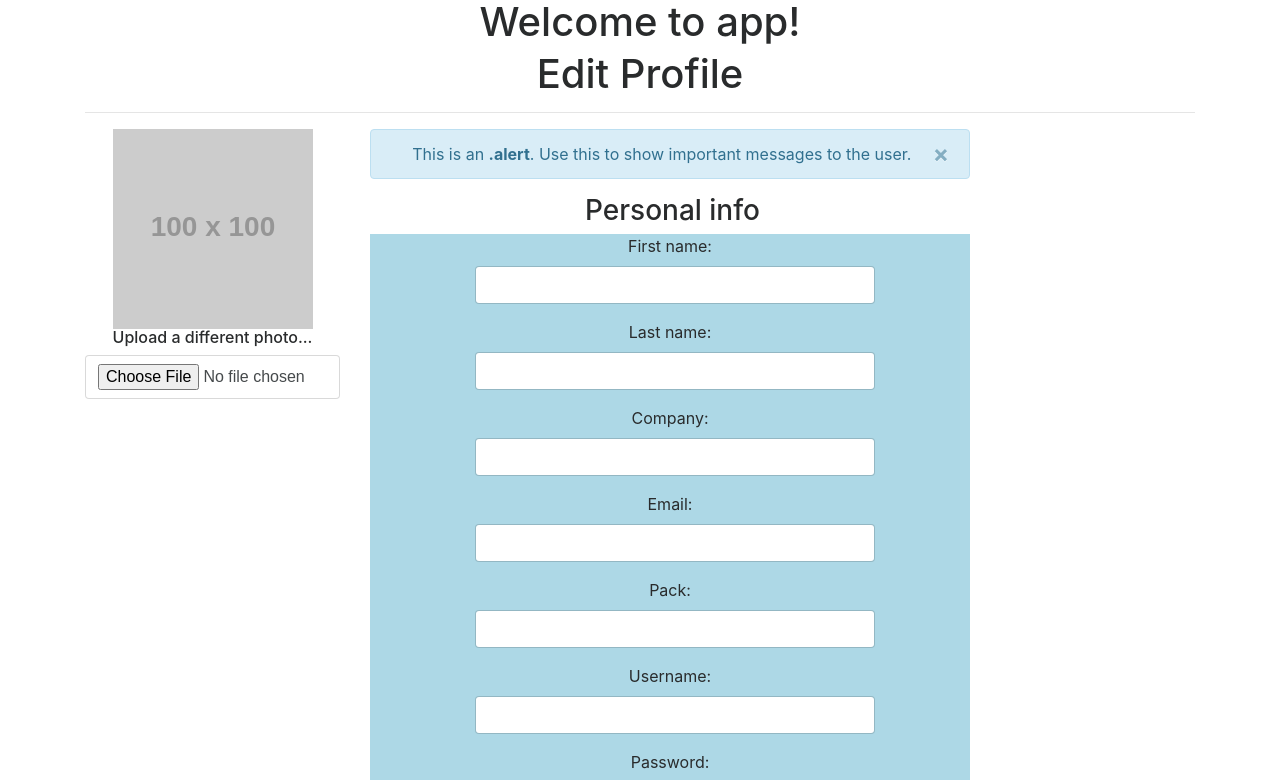
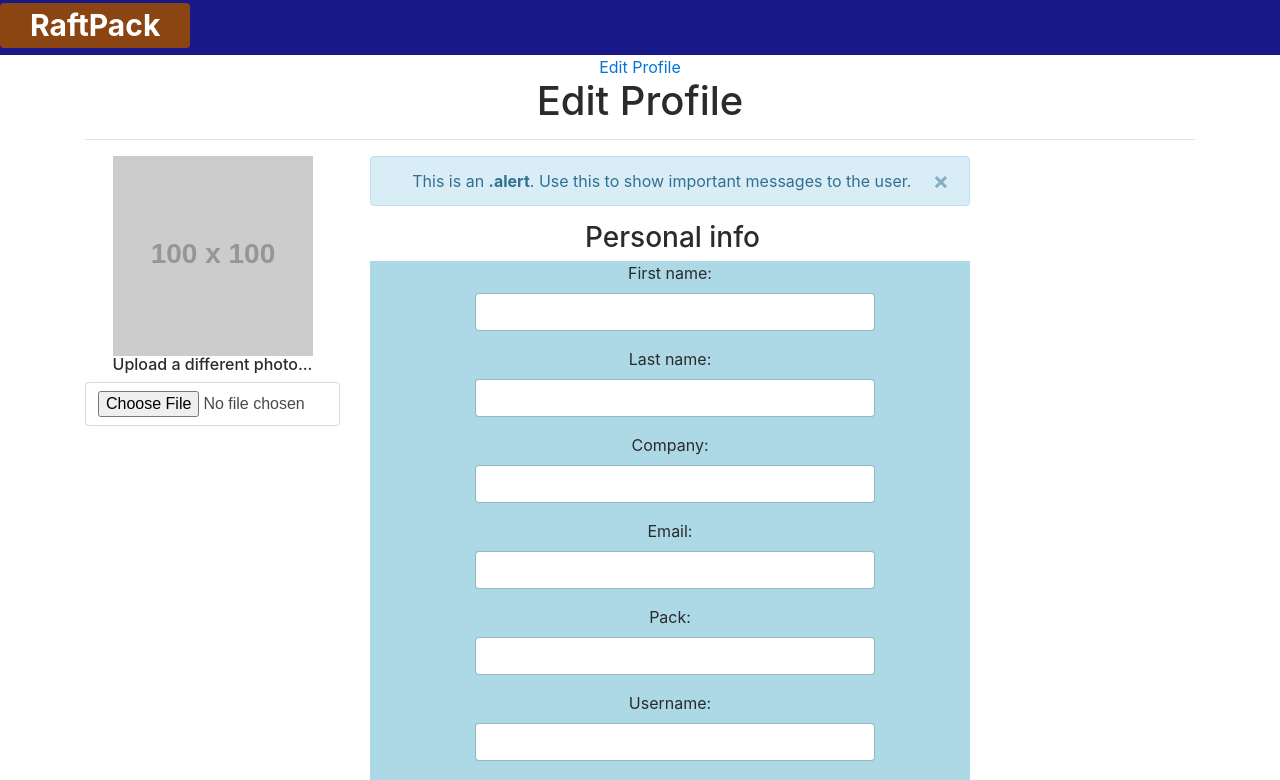
Before and after one commit to team-rattlesnake/batch-haven, an Angular app in the folder RaftPackAngular/: page /modify-user-info in a window 1280 px wide. Shown: the top 780 px of the page. Built offline with nearby package versions, Linux system fonts and the light colour scheme.

Commit message:
I finished the routing aspect. It is basis click setup. I made an initial logo or header for RaftPack. Just to have for context. I do not know how I am going to do the logo as of yet.

```diff
--- a/RaftPackAngular/src/app/app.component.css
+++ b/RaftPackAngular/src/app/app.component.css
@@ -0,0 +1,12 @@
+
+.badge.badge-default{
+    background-color : saddlebrown;
+    padding-left: 30px;
+    padding-right: 30px;
+
+}
+
+.headerColor{
+    background-color : rgb(24, 24, 136);
+    height : 55px;
+}
--- a/RaftPackAngular/src/app/app.component.html
+++ b/RaftPackAngular/src/app/app.component.html
@@ -3,9 +3,14 @@
 <script src="https://code.jquery.com/jquery-3.1.1.slim.min.js" integrity="sha384-A7FZj7v+d/sdmMqp/nOQwliLvUsJfDHW+k9Omg/a/EheAdgtzNs3hpfag6Ed950n" crossorigin="anonymous"></script>
 <script src="https://cdnjs.cloudflare.com/ajax/libs/tether/1.4.0/js/tether.min.js" integrity="sha384-DztdAPBWPRXSA/3eYEEUWrWCy7G5KFbe8fFjk5JAIxUYHKkDx6Qin1DkWx51bBrb" crossorigin="anonymous"></script>
 <script src="https://maxcdn.bootstrapcdn.com/bootstrap/4.0.0-alpha.6/js/bootstrap.min.js" integrity="sha384-vBWWzlZJ8ea9aCX4pEW3rVHjgjt7zpkNpZk+02D9phzyeVkE+jo0ieGizqPLForn" crossorigin="anonymous"></script>
-<div style="text-align:center">
-  <h1>
-    Welcome to {{ title }}!
-  </h1>
+
+ <div style="text-align:left">
+   <div class="headerColor">
+      <h1><span class="badge badge-default">RaftPack</span></h1>
+    </div>
+      <div style="text-align:center">
   <!-- For now putting in my app to view it since there is no routing up-->
-  <app-modify-user-info></app-modify-user-info>
+  <nav>
+    <a routerLink ="/modify-user-info">Edit Profile</a>
+  </nav>
+  <router-outlet></router-outlet>
--- a/RaftPackAngular/src/app/app.component.ts
+++ b/RaftPackAngular/src/app/app.component.ts
@@ -6,5 +6,5 @@ import { Component } from '@angular/core';
   styleUrls: ['./app.component.css']
 })
 export class AppComponent {
-  title = 'app';
+  title = 'RaftPack';
 }
--- a/RaftPackAngular/src/app/modify-user-info/modify-user-info.component.ts
+++ b/RaftPackAngular/src/app/modify-user-info/modify-user-info.component.ts
@@ -21,9 +21,10 @@ export class ModifyUserInfoComponent implements OnInit {
   getUserFormData(firstname,lastname,company,pack,email,username,password,confirmation){
     this.userform = {firstname : firstname,lastname : lastname, company : company,
     pack : pack, email : email, username : username,password : password, pass_confirm : confirmation};
+
     console.log(this.userform.firstname, this.userform.lastname, this.userform.company,
     this.userform.pack, this.userform.email,this.userform.username,this.userform.password,
-  this.userform.pass_confirm);
+    this.userform.pass_confirm);
    }
 
   }
--- a/RaftPackAngular/src/app/user-form.ts
+++ b/RaftPackAngular/src/app/user-form.ts
@@ -2,6 +2,7 @@ export class UserForm{
     firstname : String;
     lastname : String;
     company : String;
+    pack : Number;
     email : String;
     username : String;
     password : String;
```
Also changed, not shown: RaftPackAngular/src/app/app-routing.module.ts (added, +17 -0 lines), RaftPackAngular/src/app/app.module.ts (+5 -3 lines).
